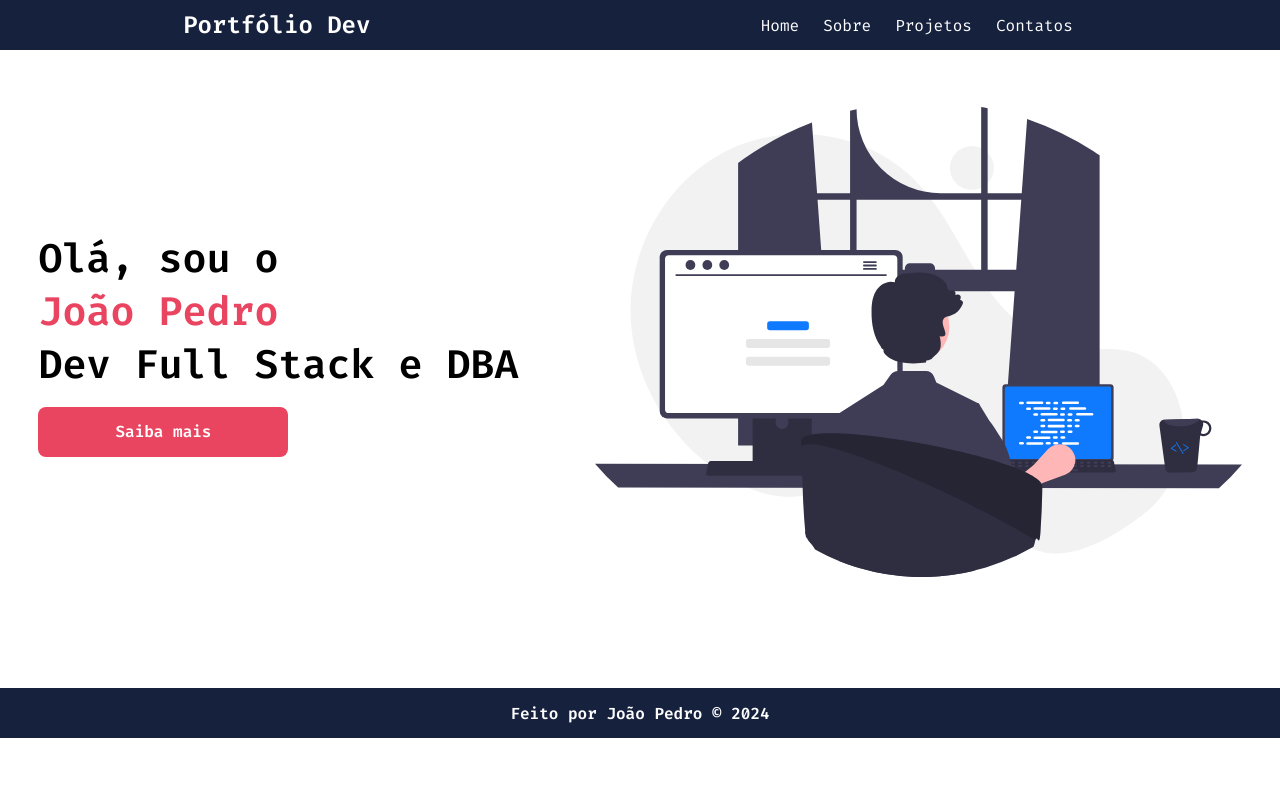
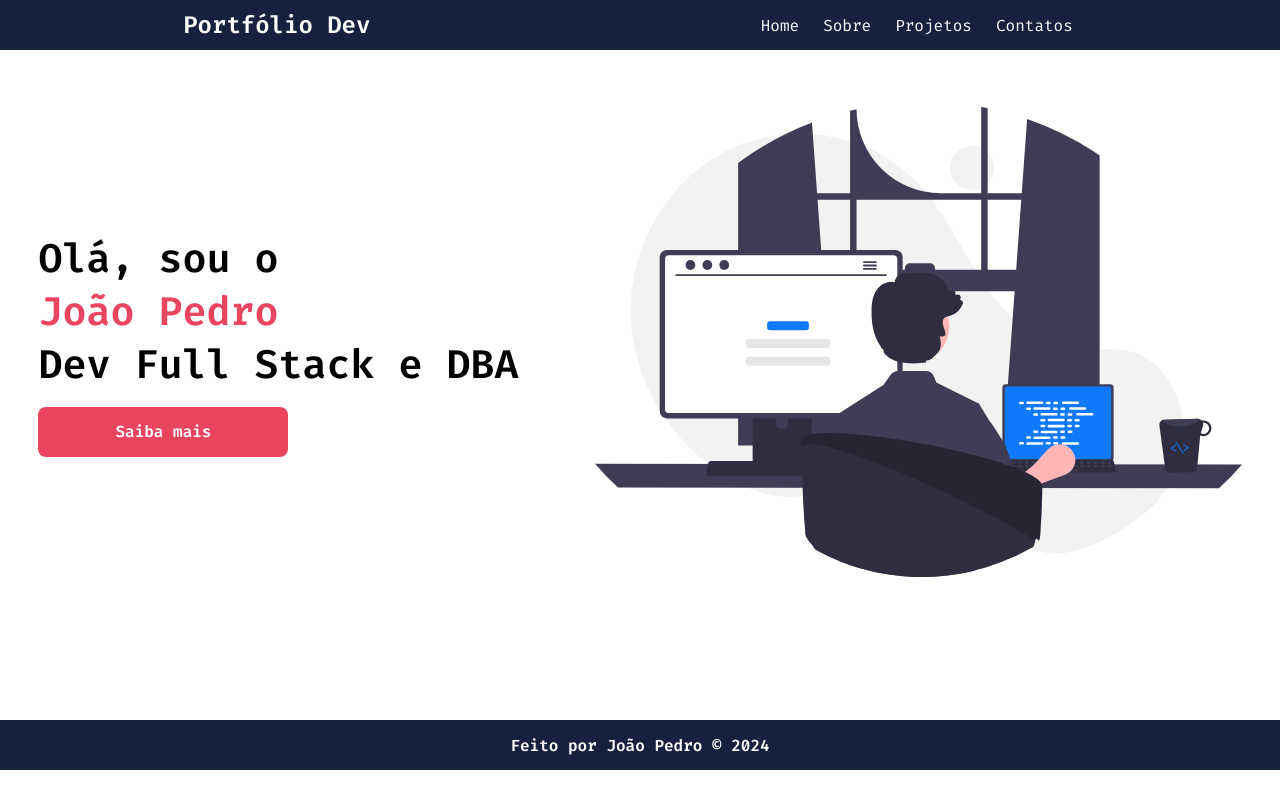
Before and after one commit to joaopver10/Portfolio, a React (Vite) app: page / in a window 1280 px wide. Built offline with nearby package versions, Linux system fonts and the light colour scheme.

Commit message:
Modificações nas paginas

```diff
--- a/src/components/Container/Container.module.css
+++ b/src/components/Container/Container.module.css
@@ -1,6 +1,6 @@
 .container {
     width: 100%;
-    min-height: 80vh;
+    min-height: 90vh;
 
     display: flex;
     flex-direction: column;
```
